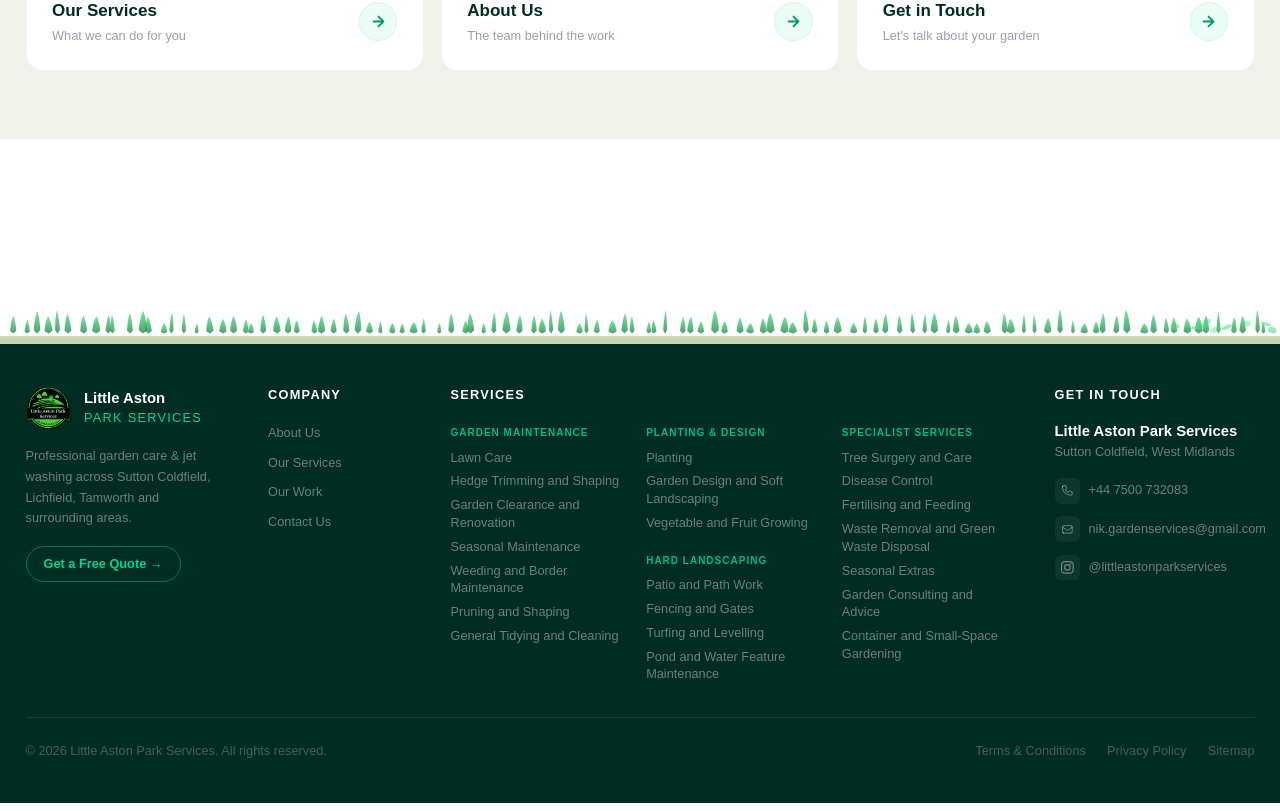
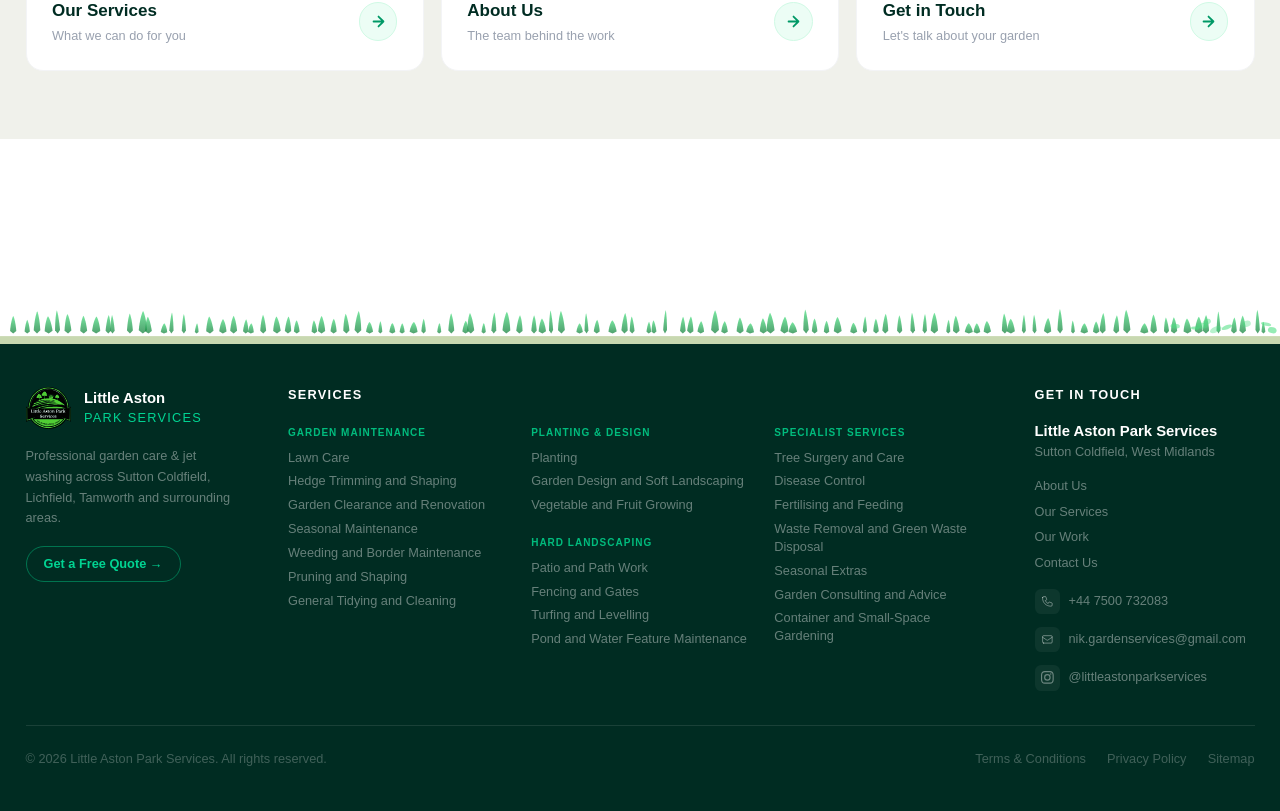
Before and after one commit to prabish01/little-aston-park-services, a Next.js app: page / in a window 1280 px wide. Shown: the part 6371-7182 px from the top of the page. Built offline with nearby package versions, Linux system fonts and the light colour scheme.

Commit message:
footer chnaged

```diff
--- a/src/app/components/Footer.tsx
+++ b/src/app/components/Footer.tsx
@@ -36,7 +36,7 @@
       <div className="max-w-7xl mx-auto px-6 py-10">
 
         {/* Main row */}
-        <div className="grid grid-cols-1 lg:grid-cols-[200px_140px_1fr_200px] gap-10 pb-8 border-b border-white/10">
+        <div className="grid grid-cols-1 lg:grid-cols-[220px_1fr_220px] gap-10 pb-8 border-b border-white/10">
 
           {/* Brand */}
           <div className="flex flex-col gap-4">
@@ -56,16 +56,6 @@
             >
               Get a Free Quote →
             </Link>
-          </div>
-
-          {/* Company */}
-          <div className="flex flex-col gap-3">
-            <h4 className="text-white font-semibold text-xs uppercase tracking-widest mb-2">Company</h4>
-            {companyLinks.map((l) => (
-              <Link key={l.label} href={l.href} className="text-white/40 text-xs hover:text-emerald-400 transition-colors">
-                {l.label}
-              </Link>
-            ))}
           </div>
 
           {/* Services — 3 cols: Garden Maintenance | Planting + Hard Landscaping | Specialist */}
@@ -106,6 +96,13 @@
             <div>
               <p className="text-white font-bold text-sm">Little Aston Park Services</p>
               <p className="text-white/40 text-xs mt-0.5">Sutton Coldfield, West Midlands</p>
+            </div>
+            <div className="flex flex-col gap-2">
+              {companyLinks.map((l) => (
+                <Link key={l.label} href={l.href} className="text-white/40 text-xs hover:text-emerald-400 transition-colors">
+                  {l.label}
+                </Link>
+              ))}
             </div>
             <div className="flex flex-col gap-3">
               <a href="tel:+447500732083" className="inline-flex items-center gap-2 text-white/40 text-xs hover:text-emerald-400 transition-colors group">
--- a/src/app/components/ServicesSection.tsx
+++ b/src/app/components/ServicesSection.tsx
@@ -2,6 +2,7 @@
 
 import { useState } from "react";
 import Link from "next/link";
+import Image from "next/image";
 import FadeIn from "./FadeIn";
 
 const blobs = [
@@ -88,6 +89,7 @@
       <div className="max-w-7xl mx-auto">
         {/* Heading */}
         <FadeIn className="text-center mb-14">
+          <Image src="/laps.svg" alt="Little Aston Park Services" width={56} height={56} className="h-14 w-auto mx-auto mb-4" />
           <h2 className="font-bold uppercase mb-4" style={{ fontSize: "clamp(1.6rem, 4vw, 2.8rem)", lineHeight: 1.05 }}>
             <span style={{ color: "#0d2e1a" }}>Little Aston</span>
             <span style={{ color: "#3a8c52" }}> Park Services</span>
```
